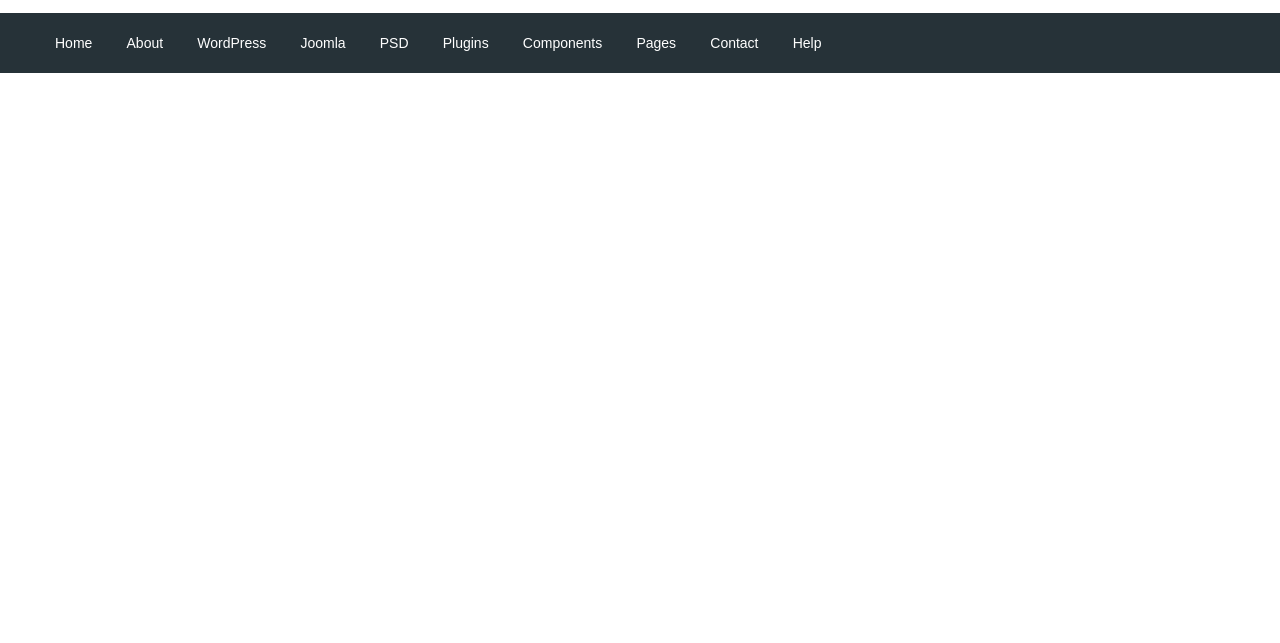
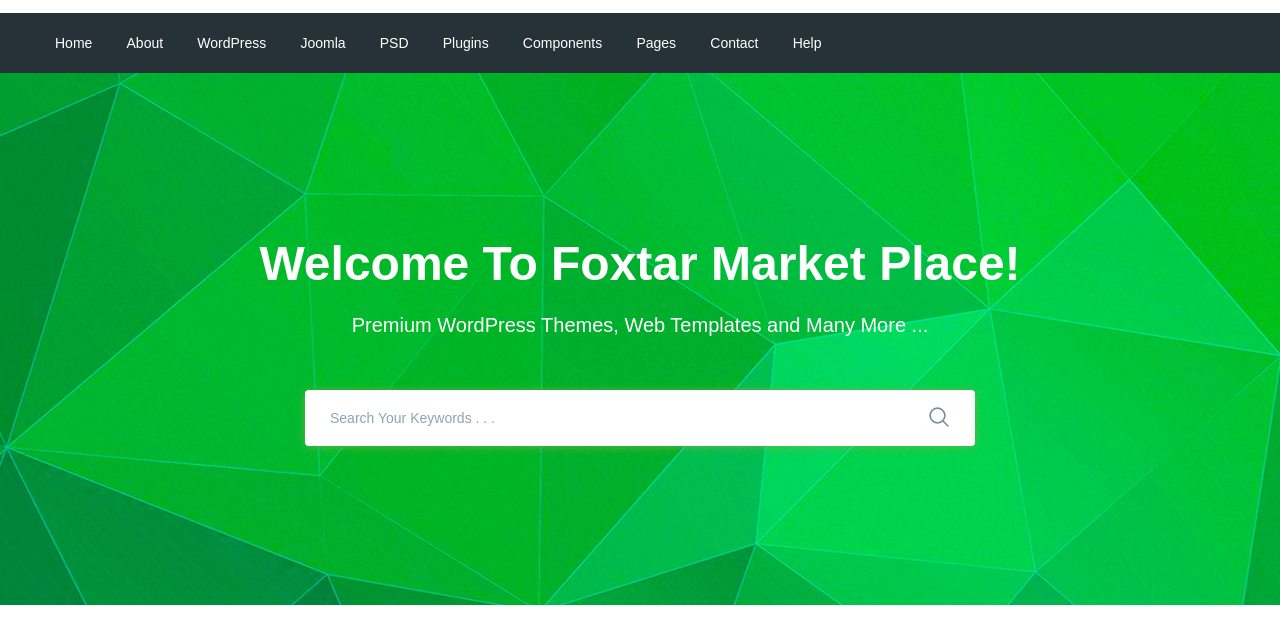
Before and after one commit to DRV111/moderno, a website: page app/index.html in a window 1280 px wide. Shown: the part 77-720 px from the top of the page. Drawn offline with nearby package versions, Linux system fonts and the light colour scheme; files that its build step writes are made by us from their sources.

Commit message:
added search section

```diff
--- a/app/index.html
+++ b/app/index.html
@@ -97,6 +97,27 @@
 
     </header>
 
+    <section class="search" style="background-image: url(img/search-background.jpg);">
+        <div class="container">
+            <div class="search__inner">
+                <div class="search__inner-title">
+                    Welcome To Foxtar Market Place!
+                </div>
+                <div class="search__inner-text">
+                    Premium WordPress Themes, Web Templates and Many More ...
+                </div>
+                <div class="search__inner-form">
+                    <form>
+                        <input type="text" placeholder="Search Your Keywords . . ." required>
+                        <button type="submit">
+                            <img src="img/icons/search.png" alt="">
+                        </button>
+                    </form>
+                </div>
+            </div>
+        </div>
+    </section>
+
 
 
 
--- a/app/scss/style.scss
+++ b/app/scss/style.scss
@@ -51,3 +51,55 @@
         font-size: 14px;
     }
 }
+.search{
+    background-repeat: no-repeat;
+    background-size: cover;
+    background-position: center;
+    min-height: 532px;
+}
+.search__inner{
+    padding: 155px 0 100px;
+    color: #fff;
+    text-align: center;
+    &-title{
+        margin-bottom: 10px;
+        font-size: 48px;
+        font-weight: 700;
+        line-height: 72px;
+    }
+    &-text{
+        margin-bottom: 50px;
+        font-weight: 500;
+        font-size: 20px;
+        line-height: 30px;
+    }
+    &-form{
+        max-width: 670px;
+        margin: 0 auto;
+        position: relative;
+        input{
+            display: block;
+            width: 100%;
+            box-shadow: 0px 1px 10px 0px rgba(124, 178, 64, 0.75);
+            border-radius: 4px;
+            height: 56px;
+            border: none;
+            font-size: 14px;
+            font-weight: 500;
+            outline: none;
+            padding-left: 25px;
+            padding-right: 60px;
+            &::placeholder{
+                color: #90a4ae;
+                font-weight: 500;
+            }
+        }
+        button{
+            position: absolute;
+            border: none;
+            background-color: transparent;
+            right: 20px;
+            top: 16px;
+        }
+    }
+}
```
Also changed, not shown: app/img/icons/search.png (added), app/img/search-background.jpg (added).
